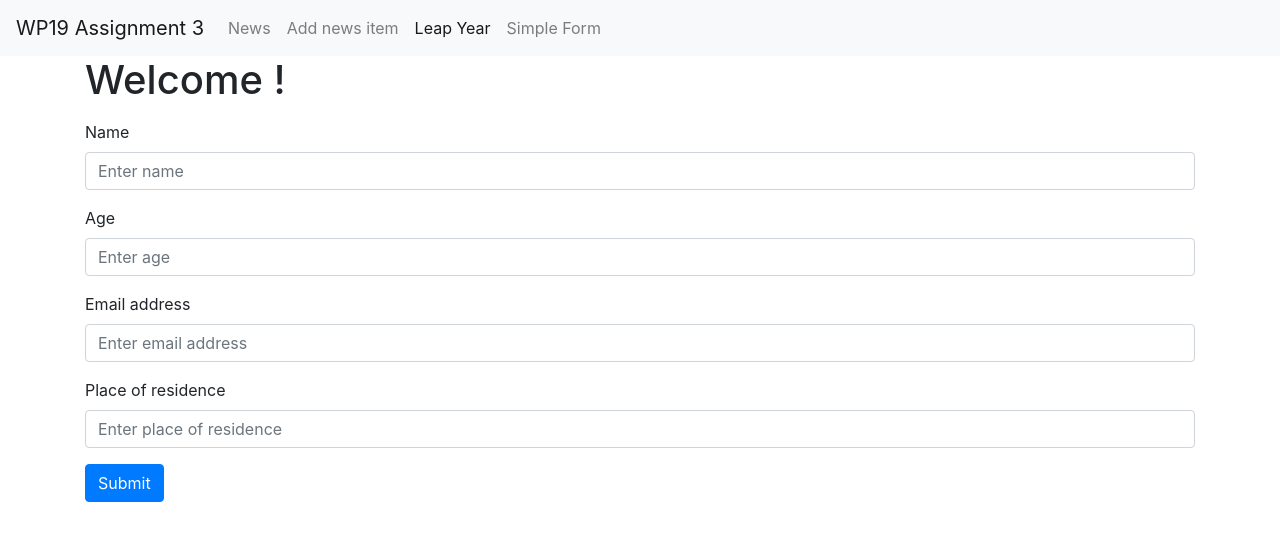
After one commit to daling/WP19, a PHP site: page /leapyear.php?name=1 in a window 1280 px wide. The commit adds this page. Shown: the top 541 px of the page. Run offline with PHP 8.4, Linux system fonts and the light colour scheme; data that the repository does not hold is empty.

Commit message:
Changed place logic, added leapyear form.

```diff
--- /dev/null
+++ b/assignment_3/leapyear.php
@@ -0,0 +1,69 @@
+<?php
+/* Header */
+$page_title = 'Webprogramming Assignment 3';
+$navigation = Array(
+    'active' => 'Leap Year',
+    'items' => Array(
+        'News' => '/WP19/assignment_3/index.php',
+        'Add news item' => '/WP19/assignment_3/news_add.php',
+        'Leap Year' => '/WP19/assignment_3/leapyear.php',
+        'Simple Form' => '/WP19/assignment_3/simple_form.php'
+    )
+);
+include __DIR__ . '/tpl/head.php';
+include __DIR__ . '/tpl/body_start.php';
+?>
+    <div class="row wp-row">
+        <div class="col-md-12">
+            <h1>
+                <?php
+                if ($_GET["name"]) {
+                    echo "Welcome " . $_POST["name"] . "!";
+                } else {
+                    echo "Welcome!";
+                }
+                ?>
+            </h1>
+            <p>
+                <?php
+                if ($_GET["place"] == "Groningen") {
+                    echo "You're from the city of talent!";
+                } elseif ($_GET["place"]) {
+                    echo "You're from " . $_GET["place"] . "!";
+                }
+                ?>
+            </p>
+            <form method="POST">
+                <div class="form-group">
+                    <label for="name">Name</label>
+                    <input type="text" class="form-control" id="name" name="name" placeholder="Enter name" required>
+                    <div class="valid-feedback">Cute name!</div>
+                    <div class="invalid-feedback">Name entered invalid.</div>
+                </div>
+                <div class="form-group">
+                    <label for="age">Age</label>
+                    <input type="number" class="form-control" id="age" name="age" placeholder="Enter age" required>
+                    <div class="valid-feedback">Lovely age!</div>
+                    <div class="invalid-feedback">Age entered invalid.</div>
+                </div>
+                <div class="form-group">
+                    <label for="text">Email address</label>
+                    <input type="email" class="form-control" id="email" name="email" placeholder="Enter email address"
+                           required>
+                    <div class="valid-feedback">Adorable email address!</div>
+                    <div class="invalid-feedback">Email address entered invalid.</div>
+                </div>
+                <div class="form-group">
+                    <label for="text">Place of residence</label>
+                    <input type="text" class="form-control" id="place" name="place" placeholder="Enter place of residence"
+                           required>
+                    <div class="valid-feedback">Superb place of residence!</div>
+                    <div class="invalid-feedback">Place of residence entered invalid.</div>
+                </div>
+                <button class="btn btn-primary mb-2" id="submit-btn">Submit</button>
+            </form>
+        </div>
+    </div>
+<?php
+include __DIR__ . '/tpl/body_end.php';
+?>
--- a/assignment_3/simple_form.php
+++ b/assignment_3/simple_form.php
@@ -28,7 +28,7 @@ include __DIR__ . '/tpl/body_start.php';
             <?php
             if ($_GET["place"] == "Amsterdam") {
                 echo "You're from the capital of the Netherlands!";
-            } else {
+            } elseif ($_GET["place"]) {
                 echo "You're from " . $_GET["place"] . "!";
             }
             ?>
@@ -39,7 +39,7 @@ include __DIR__ . '/tpl/body_start.php';
                 <input type="text" class="form-control" id="name" name="name" placeholder="Enter name" required>
             </div>
             <div class="form-group">
-                <label for="text">Place of residence</label>
+                <label for="place">Place of residence</label>
                 <input type="text" class="form-control" id="place" name="place" placeholder="Enter place of residence"
                        required>
             </div>
```
